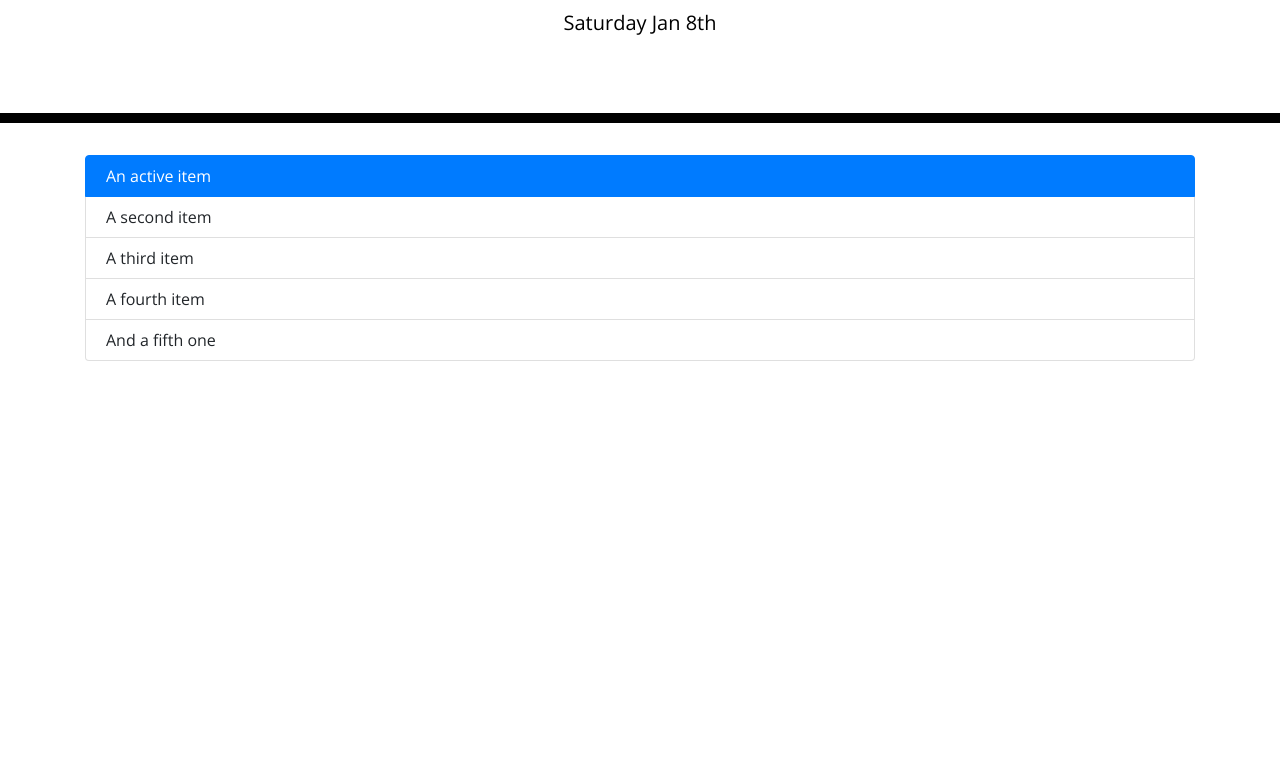
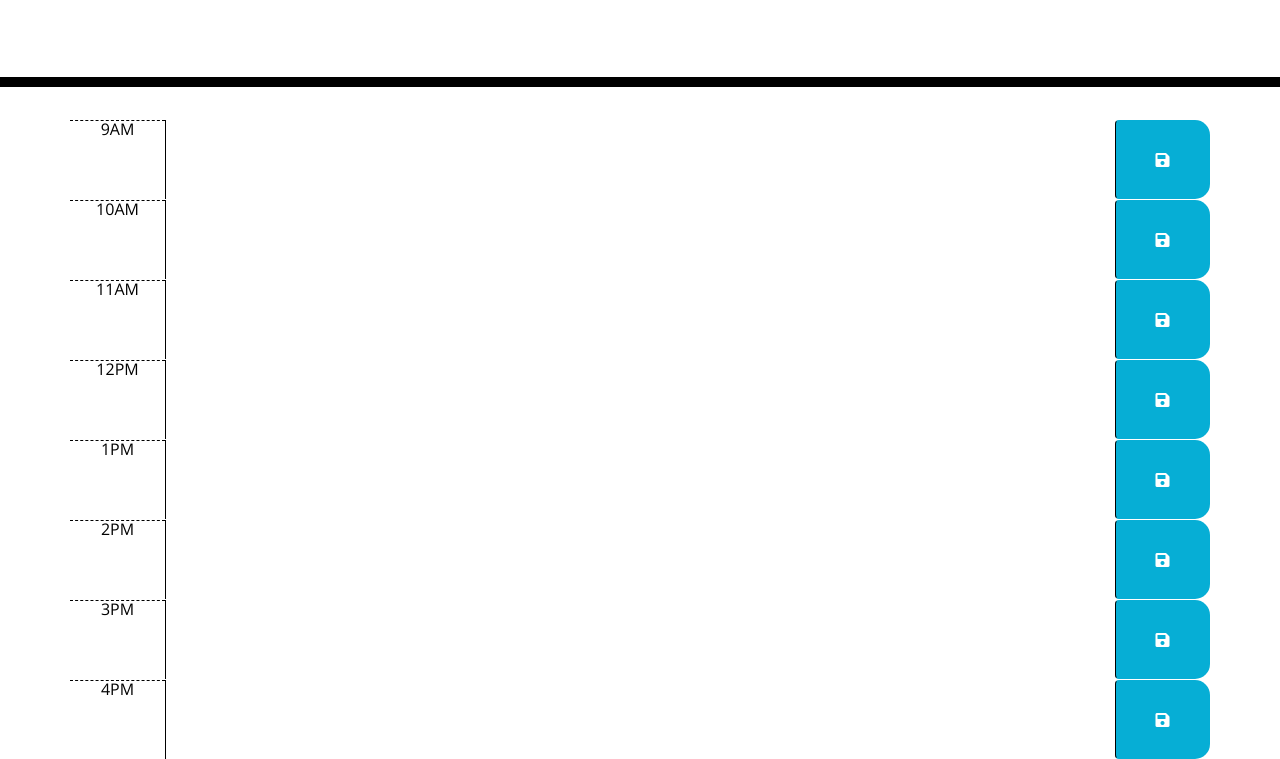
Before and after one commit to lzvalentin/Work-Day-Scheduler, a plain HTML site: page index.html in a window 1280 px wide. Shown: the part 181-940 px from the top of the page. Before the commit the page ends 800 px from the top, so only its background shows below. Drawn offline with nearby package versions, Linux system fonts and the light colour scheme.

Commit message:
added time blocks, columns, save btn, and on click js

```diff
--- a/Develop/script.js
+++ b/Develop/script.js
@@ -1,5 +1,6 @@
-// moment().format('dddd', "MMM Do YY");
+$('.saveBtn').on('click', function(){
+    var value = $(this).siblings('.description').val();
+    var key = $(this).parent().attr('id');
 
-window.setInterval(function (){
-    $('#currentDay').html(moment().format('dddd MMM Do'))
-}, 1000);
+    localStorage.setItem(key, value)
+});
--- a/index.html
+++ b/index.html
@@ -25,27 +25,49 @@
   </header>
   <div class="container">
     <!-- Timeblocks go here -->
-
-    <!-- <table class="table table-light">
-      <thead>
-        <tr>
-          <th scope="col">Time</th>
-          <th scope="col">Comments/Event</th>
-          <th scope="col">Save</th>
-        </tr>
-      </thead>
-      <tbody>
-        <tr> -->
-          <ul class="list-group">
-            <li class="list-group-item active" aria-current="true">An active item</li>
-            <li class="list-group-item">A second item</li>
-            <li class="list-group-item">A third item</li>
-            <li class="list-group-item">A fourth item</li>
-            <li class="list-group-item">And a fifth one</li>
-          </ul>
+    <div class="row time-block" id="9">
+      <div class="col-md-1 hour">9AM</div>
+      <textarea  class="col-md-10 description"></textarea>
+      <button class="col-md-1 btn saveBtn"><i class="fas fa-save"></i></button>
+    </div>
+    <div class="row time-block" id="10">
+      <div class="col-md-1 hour">10AM</div>
+      <textarea  class="col-md-10 description"></textarea>
+      <button class="col-md-1 btn saveBtn"><i class="fas fa-save"></i></button>
+    </div>
+    <div class="row time-block" id="11">
+      <div class="col-md-1 hour">11AM</div>
+      <textarea  class="col-md-10 description"></textarea>
+      <button class="col-md-1 btn saveBtn"><i class="fas fa-save"></i></button>
+    </div>
+    <div class="row time-block" id="12">
+      <div class="col-md-1 hour">12PM</div>
+      <textarea  class="col-md-10 description"></textarea>
+      <button class="col-md-1 btn saveBtn"><i class="fas fa-save"></i></button>
+    </div>
+    <div class="row time-block" id="13">
+      <div class="col-md-1 hour">1PM</div>
+      <textarea  class="col-md-10 description"></textarea>
+      <button class="col-md-1 btn saveBtn"><i class="fas fa-save"></i></button>
+    </div>
+    <div class="row time-block" id="14">
+      <div class="col-md-1 hour">2PM</div>
+      <textarea  class="col-md-10 description"></textarea>
+      <button class="col-md-1 btn saveBtn"><i class="fas fa-save"></i></button>
+    </div>
+    <div class="row time-block" id="15">
+      <div class="col-md-1 hour">3PM</div>
+      <textarea  class="col-md-10 description"></textarea>
+      <button class="col-md-1 btn saveBtn"><i class="fas fa-save"></i></button>
+    </div>
+    <div class="row time-block" id="16">
+      <div class="col-md-1 hour">4PM</div>
+      <textarea  class="col-md-10 description"></textarea>
+      <button class="col-md-1 btn saveBtn"><i class="fas fa-save"></i></button>
+    </div>
 
 
-
+   </div>
           <script src="https://cdnjs.cloudflare.com/ajax/libs/jquery/3.2.1/jquery.min.js"></script>
           <script src="https://cdnjs.cloudflare.com/ajax/libs/moment.js/2.24.0/moment.min.js"></script>
           <script src="./Develop/script.js"></script>
```
Also changed, not shown: Develop/style.css (line endings or trailing spaces).
